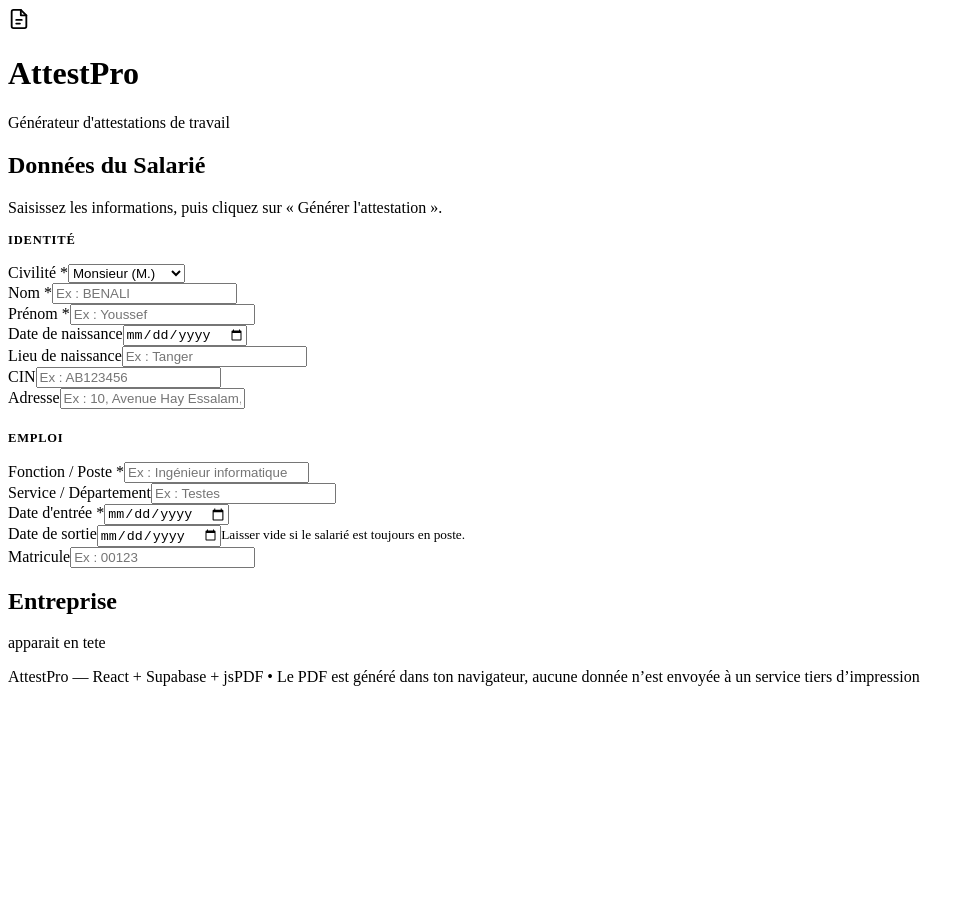
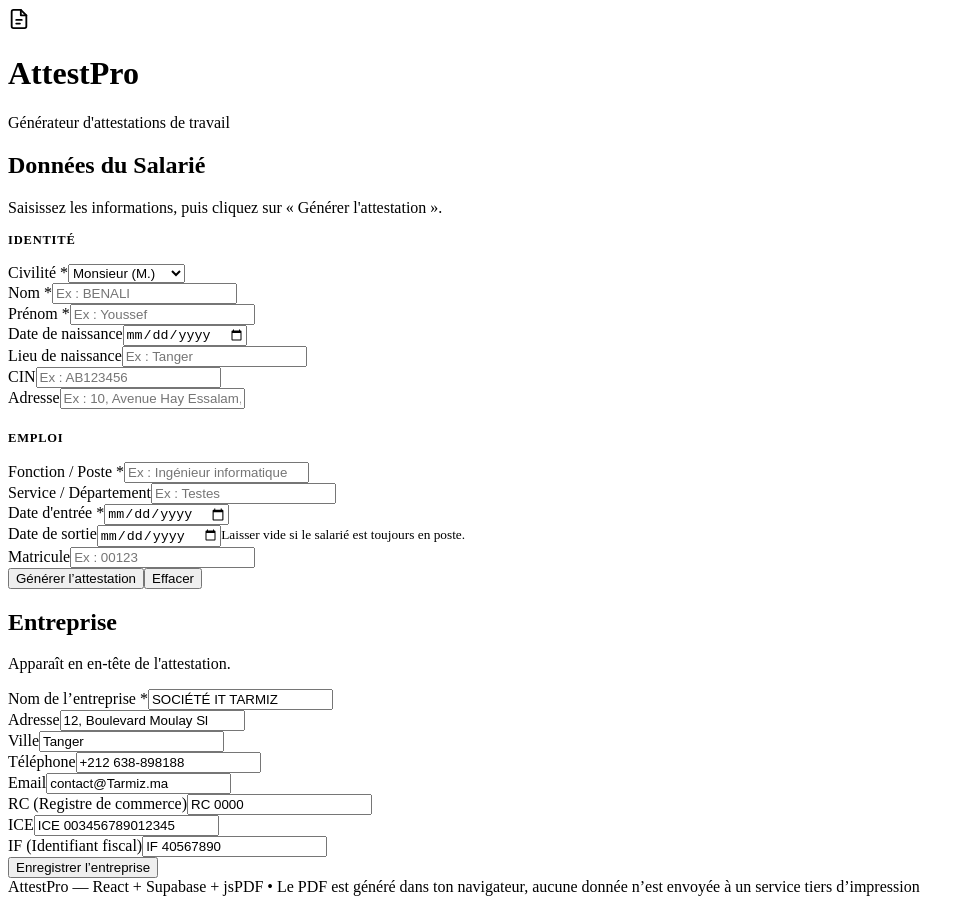
Before and after one commit to Hichaminventor10/Attestation_generator, a React (Vite) app: page / in a window 1280 px wide. Shown: the whole page, without its empty margins (0-975 px from the left). Before the commit the page ends 800 px from the top, so only its background shows below. Built offline with nearby package versions, Linux system fonts and the light colour scheme.

Commit message:
complete attestation form

```diff
--- a/src/components/AttestationForm.jsx
+++ b/src/components/AttestationForm.jsx
@@ -131,8 +131,30 @@
             <label htmlFor="matricule">Matricule</label>
             <input id="matricule"  placeholder="Ex : 00123" />
             </div>
+         </div>
+         {/*conditional rendering*/}
+         {error && <div className='alert'>{error}</div>}
 
+         <div className='form-actions'>
+            <button type='submit' className='btn primary' disabled={busy}>
 
+                {busy ? 'Generation...' : "Générer l’attestation" }
+
+            </button>
+
+            <button
+            type='button'
+            className='btn ghost'
+            disabled={busy}
+            onClick={() => {
+                setForm(EMPTY)
+                setError('')
+            }
+            }>
+
+                Effacer
+
+            </button>
          </div>
     </form>
 
--- a/src/components/CompanySettings.jsx
+++ b/src/components/CompanySettings.jsx
@@ -1,5 +1,5 @@
 import { useEffect, useState } from 'react';
-
+import './CompanySettings.css'
 const FIELDS = [
   ['nom', 'Nom de l’entreprise *'],
   ['adresse', 'Adresse'],
@@ -12,19 +12,59 @@
 ];
 
 
-function CompanySettings() {
+function CompanySettings({ company, onSave }) {
+        const [form, setForm] = useState(company);
+        const [busy, setBusy] = useState(false);
+        const [notice, setNotice] = useState('');
+
+  useEffect(() => setForm(company), [company]);
+
+  const set = (key) => (e) => setForm((f) => ({ ...f, [key]: e.target.value }));
+
+
+      const handleSubmit = async (e) => {
+    e.preventDefault();
+    setBusy(true);
+    setNotice('');
+    try {
+      await onSave(form);
+      setNotice('Informations enregistrées ✓');
+      setTimeout(() => setNotice(''), 3000);
+    } catch {
+      setNotice('');
+    } finally {
+      setBusy(false);
+    }
+  };
 
 
 return(
-    <aside>
-        <div className="card-head">
-            <h2>Entreprise</h2>
-            <p>apparait en tete</p>
-        </div>
-    </aside>
+        <aside className="card side">
+      <div className="card-head">
+        <h2>Entreprise</h2>
+        <p>Apparaît en en-tête de l'attestation.</p>
+      </div>
+
+        <form onSubmit={handleSubmit} className="fields">
+        {FIELDS.map(([key, label]) => (
+          <div className="field" key={key}>
+            <label htmlFor={`co-${key}`}>{label}</label>
+            <input
+              id={`co-${key}`}
+              value={form[key] || ''}
+              onChange={set(key)}
+              required={key === 'nom'}
+            />
+          </div>
+        ))}
+        {notice && <div className="alert ok">{notice}</div>}
+        <button type="submit" className="btn primary" disabled={busy}>
+          {busy ? 'Enregistrement…' : 'Enregistrer l’entreprise'}
+        </button>
+      </form>
 
 
-
+        </aside>
 
 
 
@@ -34,4 +74,4 @@
 
 }
 
-export default CompanySettings;
+export default CompanySettings ;
```
